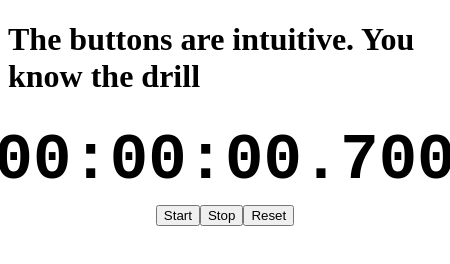
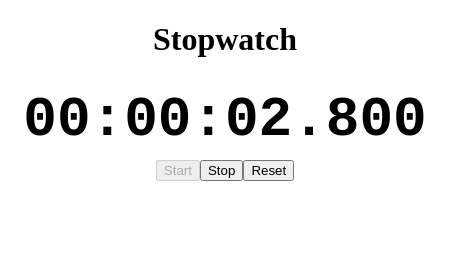
Before and after one commit to thebatman1/electron-timer-app, an Electron app: page index.html in a window 450 px wide. Both pictures are taken after a click on the button "Start". Drawn offline with nearby package versions, Linux system fonts and the light colour scheme.

Commit message:
Feature(Timer App): Changes made
- Added css for extra daycount
- Made the code mode modular
- Disabled the default menu

```diff
--- a/index.css
+++ b/index.css
@@ -1,3 +1,7 @@
+h1 {
+    text-align: center;
+}
+
 .container {
     display: flex;
     flex-direction: column;
@@ -10,9 +14,14 @@
 }
 
 .container #timer-clock {
-    font-family: monospace;
-    font-size: 64px;
+    font-family: 'Courier New', Courier, monospace;
+    font-size: 56px;
     font-weight: bold;
     color: black;
     margin: 8px;
 }
+
+.container #extra-information {
+    font-size: 16px;
+    margin-top: 16px;
+}
--- a/index.html
+++ b/index.html
@@ -7,7 +7,7 @@
     <script src="index.js" defer></script>
 </head>
 <body>
-    <h1>The buttons are intuitive. You know the drill</h1>
+    <h1>Stopwatch</h1>
     <div class="container">
         <div id="timer-clock">
             00:00:00.000
@@ -17,7 +17,7 @@
             <button id="stop-button" onclick="onStopClicked()">Stop</button>
             <button id="reset-button" onclick="onResetClicked()">Reset</button>
         </div>
-        <div class="extra-information"></div>
+        <div id="extra-information"></div>
     <div>
 </body>
 </html>
--- a/index.js
+++ b/index.js
@@ -1,101 +1,57 @@
-const moment = require('moment');
 const {
-    getTimerValue,
-    setTimerState,
-    setTimerValue,
-    TIMER_STATES,
+    startTimer,
+    stopTimer,
     clearTimer,
-    setDayCount,
-    getDayCount,
-    getTimerState,
 } = require('./timer');
+
+/**
+ * Function to disable the given buttons
+ * @param  {...HTMLButtonElement} buttons The buttons to be disabled
+ */
+const disableButtons = (...buttons) => {
+    buttons.forEach((button) => { button.disabled = true; });
+}
+
+/**
+ * Function to enable the given buttons
+ * @param  {...HTMLButtonElement} buttons The buttons to be enabled
+ */
+const enableButtons = (...buttons) => {
+    buttons.forEach((button) => { button.disabled = false; });
+}
+
 
 const timerClock = document.getElementById('timer-clock');
 const startButton = document.getElementById('start-button');
 const stopButton = document.getElementById('stop-button');
 const resetButton = document.getElementById('reset-button');
+const extraInformation = document.getElementById('extra-information')
 
-const MILLISECONDS_IN_DAY = 86400000;
+updateUI = ({ value, dayCount }) => {
+    timerClock.innerHTML = value;
+    if (dayCount > 0) {
+        extraInformation.innerHTML = `The timer is running for ${dayCount} day(s).`
+    }
+};
 
-/**
- * Time template string formatting function
- * @param {string[]} strings The array of words for the template string
- * @param {number} h The value of hour
- * @param {number} m The value of minute
- * @param {number} s The value of seconds
- * @param {number} ms The value of milliseconds
- */
-const time = (strings, h, m, s, ms) => {
-    const hString = h.toString();
-    const hh = hString.length === 2 ? hString : `0${hString}`;
-    const mString = m.toString();
-    const mm = mString.length === 2 ? mString : `0${mString}`;
-    const sString = s.toString();
-    const ss = sString.length === 2 ? sString : `0${sString}`;
-    const msString = ms.toString();
-    let SSS;
-    if (msString.length === 1) {
-        SSS = `00${msString}`;
-    } else if (msString.length === 2) {
-        SSS = `0${msString}`;
-    } else {
-        SSS = msString;
-    }
-    return `${hh}:${mm}:${ss}.${SSS}`;
-}
-
-const safeDivide = (num, denom) => {
-    if (num === 0) {
-        return 0;
-    }
-    if (denom === 0) {
-        return 0;
-    }
-    return Math.floor(num / denom);
-}
-
-/**
- * A function to get the time elapsed since the provided starting point
- * @param {number} start The starting reference point
- * @returns {string} The time difference
- */
-const getFormattedTime = (start) => {
-    const elapsedMs = start;
-    const ms = elapsedMs % 1000;
-    const tempS = safeDivide(elapsedMs, 1000);
-    const s = tempS % 60;
-    const tempMin = safeDivide(tempS, 60);
-    const m = tempMin % 60;
-    const tempH = safeDivide(tempMin, 60);
-    const h = tempH % 24;
-    const dayCount = safeDivide(tempH, 24);
-    console.log(h, m, s, ms);
-    if (dayCount > 0 && dayCount > getDayCount()) {
-        setDayCount(elapsedMs / MILLISECONDS_IN_DAY);
-    }
-    return time`${h}:${m}:${s}.${ms}`;
+window.onload = () => {
+    disableButtons(stopButton, resetButton);
 }
 
 window.onStartClicked = () => {
-    setTimerState(TIMER_STATES.RUNNING);
-    const base = getTimerValue();
-    let newTime = base;
-    const timerId = this.setInterval(() => {
-        newTime += 1;
-        setTimerValue(newTime);
-        const elapsedTime = getFormattedTime(newTime);
-        timerClock.innerHTML = elapsedTime;
-        if (getTimerState() !== TIMER_STATES.RUNNING) {
-            clearInterval(timerId);
-        }
-    }, 1);
+    startTimer(updateUI);
+    disableButtons(startButton);
+    enableButtons(stopButton, resetButton);
 }
 
 window.onStopClicked = () => {
-    setTimerState(TIMER_STATES.STOPPED)
+    stopTimer(updateUI);
+    enableButtons(startButton, resetButton);
+    disableButtons(stopButton);
 }
 
 window.onResetClicked = () => {
-    clearTimer();
-    timerClock.innerHTML = getFormattedTime(getTimerValue());
+    clearTimer(updateUI);
+    disableButtons(resetButton, stopButton);
+    enableButtons(startButton);
 }
--- a/package.json
+++ b/package.json
@@ -14,7 +14,6 @@
   "author": "Mrinmay Mukherjee",
   "license": "ISC",
   "dependencies": {
-    "electron": "^8.2.1",
-    "moment": "^2.24.0"
+    "electron": "^8.2.1"
   }
 }
--- a/timer.js
+++ b/timer.js
@@ -1,3 +1,7 @@
+const { safeDivide, time } = require('./utils');
+
+const MILLISECONDS_IN_DAY = 86400000;
+
 const TIMER_STATES = {
     RESET: 'reset',
     RUNNING: 'running',
@@ -11,7 +15,6 @@ let timer = {
 };
 
 const setTimerValue = (value) => {
-    console.log(value);
     timer = {
         ...timer,
         value,
@@ -21,22 +24,13 @@ const setTimerValue = (value) => {
 const getTimerValue = () => timer.value;
 
 const setTimerState = (state) => {
-    console.log(state);
     timer = {
         ...timer,
         state,
     };
 };
 
-const clearTimer = () => {
-    console.log('Inside clear timer');
-    timer = {
-        ...timer,
-        dayCount: 0,
-        value: 0,
-        state: TIMER_STATES.RESET,
-    }
-}
+const getTimerState = () => timer.state;
 
 const setDayCount = (dayCount) => {
     timer = {
@@ -47,15 +41,83 @@ const setDayCount = (dayCount) => {
 
 const getDayCount = () => timer.dayCount;
 
-const getTimerState = () => timer.state;
+/**
+ * A function to get the time elapsed since the provided starting point
+ * @param {number} start The starting reference point
+ * @returns {string} The time difference
+ */
+const getFormattedTime = (start) => {
+    const elapsedMs = start;
+    const ms = elapsedMs % 1000;
+    const tempS = safeDivide(elapsedMs, 1000);
+    const s = tempS % 60;
+    const tempMin = safeDivide(tempS, 60);
+    const m = tempMin % 60;
+    const tempH = safeDivide(tempMin, 60);
+    const h = tempH % 24;
+    const dayCount = safeDivide(tempH, 24);
+    if (dayCount > 0 && dayCount > getDayCount()) {
+        setDayCount(elapsedMs / MILLISECONDS_IN_DAY);
+    }
+    return time`${h}:${m}:${s}.${ms}`;
+}
+
+/**
+ * A function to start the timer
+ * @param {function} callback The callback function to update the ui
+ */
+const startTimer = (callback) => {
+    setTimerState(TIMER_STATES.RUNNING);
+    const base = getTimerValue();
+    let newTime = base;
+    let newBaseTime = Date.now();
+    const timerId = setInterval(() => {
+        lastNewBaseTime = newBaseTime;
+        newBaseTime = Date.now();
+        newTime += newBaseTime - lastNewBaseTime;
+        setTimerValue(newTime);
+        const elapsedTime = getFormattedTime(newTime);
+        callback({
+            value: elapsedTime,
+            dayCount: getDayCount(),
+        });
+        if (getTimerState() !== TIMER_STATES.RUNNING) {
+            clearInterval(timerId);
+        }
+    }, 1);
+};
+
+/**
+ * A function to stop the timer
+ * @param {function} callback The callback function to update the UI
+ */
+const stopTimer = (callback) => {
+    setTimerState(TIMER_STATES.STOPPED);
+    callback({
+        value: getFormattedTime(getTimerValue()),
+        dayCount: getDayCount(),
+    });
+}
+
+/**
+ * A function to clear the timer
+ * @param {function} callback The callback function to update the UI
+ */
+const clearTimer = (callback) => {
+    timer = {
+        ...timer,
+        dayCount: 0,
+        value: 0,
+        state: TIMER_STATES.RESET,
+    }
+    callback({
+        value: getFormattedTime(getTimerValue()),
+        dayCount: getDayCount(),
+    });
+}
 
 module.exports = {
-    TIMER_STATES,
-    getTimerValue,
-    setTimerValue,
-    setTimerState,
-    getTimerState,
+    startTimer,
+    stopTimer,
     clearTimer,
-    setDayCount,
-    getDayCount,
 }
--- /dev/null
+++ b/utils.js
@@ -0,0 +1,48 @@
+
+/**
+ * Time template string formatting function
+ * @param {string[]} strings The array of words for the template string
+ * @param {number} h The value of hour
+ * @param {number} m The value of minute
+ * @param {number} s The value of seconds
+ * @param {number} ms The value of milliseconds
+ */
+const time = (strings, h, m, s, ms) => {
+    const hString = h.toString();
+    const hh = hString.length === 2 ? hString : `0${hString}`;
+    const mString = m.toString();
+    const mm = mString.length === 2 ? mString : `0${mString}`;
+    const sString = s.toString();
+    const ss = sString.length === 2 ? sString : `0${sString}`;
+    const msString = ms.toString();
+    let SSS;
+    if (msString.length === 1) {
+        SSS = `00${msString}`;
+    } else if (msString.length === 2) {
+        SSS = `0${msString}`;
+    } else {
+        SSS = msString;
+    }
+    return `${hh}:${mm}:${ss}.${SSS}`;
+}
+
+/**
+ * Safely divides two numbers and takes care of divide by zero errors
+ * @param {number} num Numerator
+ * @param {number} denom Denominator
+ * @returns {number} The quotient if num/denom is possible, else zero
+ */
+const safeDivide = (num, denom) => {
+    if (num === 0) {
+        return 0;
+    }
+    if (denom === 0) {
+        return 0;
+    }
+    return Math.floor(num / denom);
+}
+
+module.exports = {
+    time,
+    safeDivide,
+}
```
Also changed, not shown: main.js (+10 -3 lines), 1 other file.
